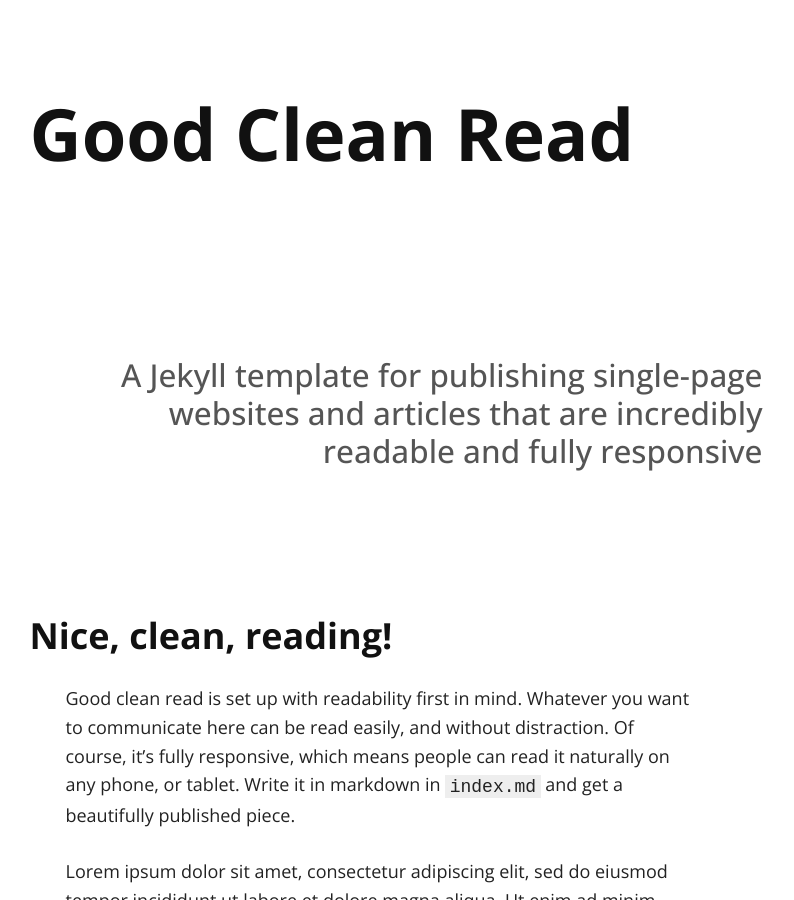
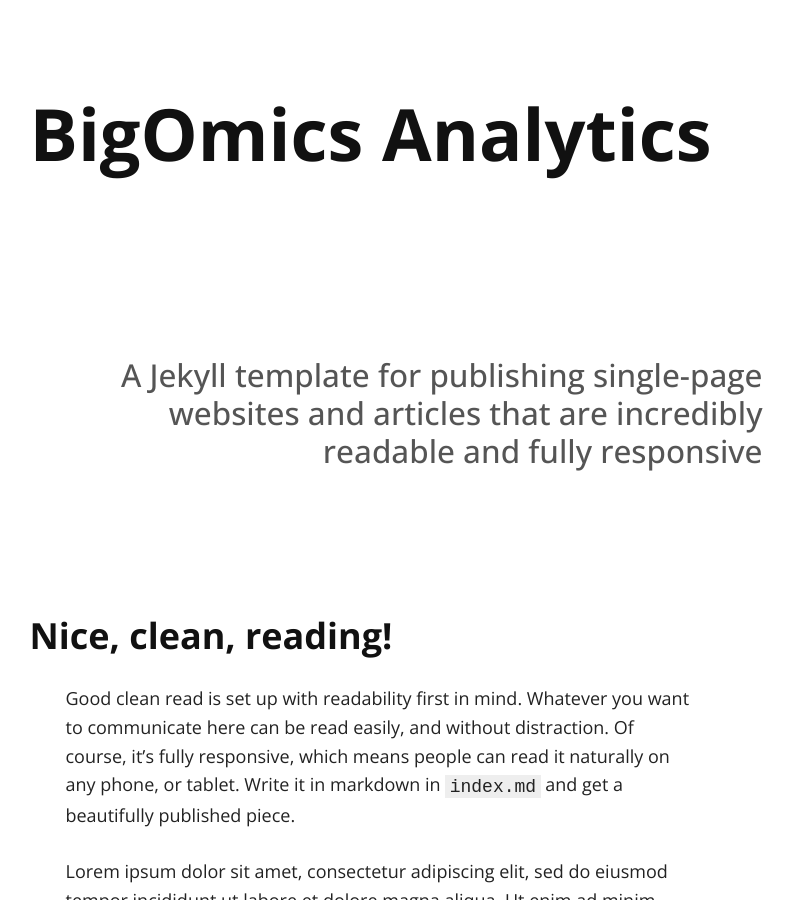
Before and after one commit to bigomics/bigomics.github.io, a Jekyll site: the page built from index.md, in a window 1280 px wide and 900 px high. Shown: the whole window, without its empty margins (262-1056 px from the left). Built offline with Jekyll 4.4.1, drawn with Linux system fonts in a browser that asks for light colours; nearby versions of some CDN libraries; our own code applies the rules of GitHub Pages for plain Markdown files; some of the changed lines change nothing that is shown.

Commit message:
Update _config.yml

```diff
--- a/_config.yml
+++ b/_config.yml
@@ -1,7 +1,7 @@
 # Site settings
-title: Good Clean Read
-tag_text: Good Clean Read
-description: A responsive template for publishing single-page websites, articles that are easy on the eyes
+title: BigOmics Analytics
+tag_text: BigOmics Analytics
+description: Empowering life scientists with Big Data analytics on the desktop
 url: "http://127.0.0.1:4000"
 baseurl: ""
 
```
